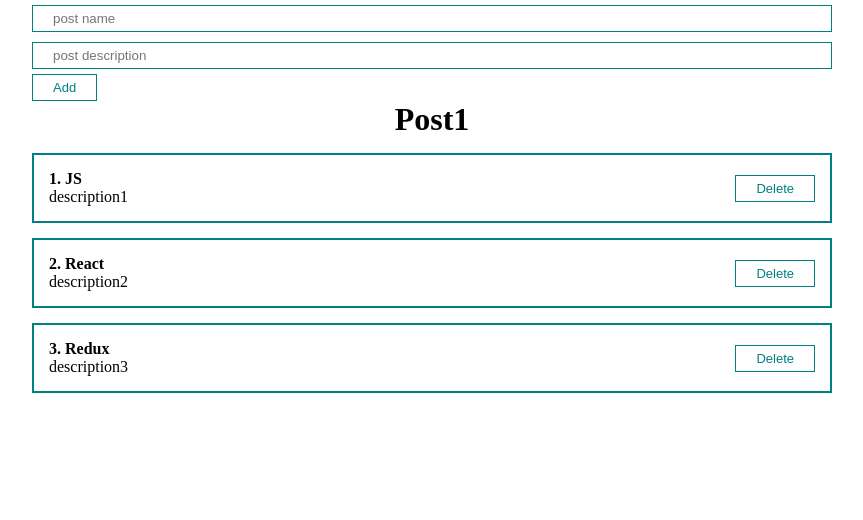
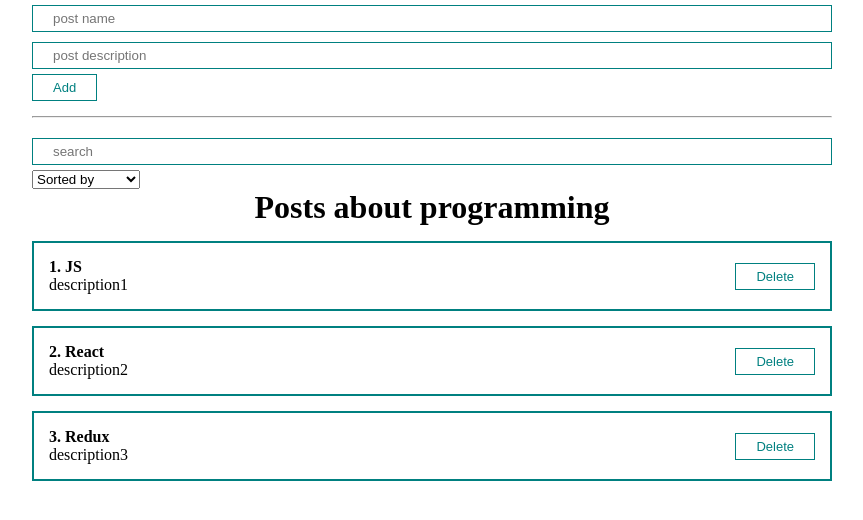
Before and after one commit to 7710407/react-sourcecode, a React (Create React App) app in the folder react-lessons/: page / in a window 1280 px wide. Shown: the top 520 px of the page, without its empty margins (208-1071 px from the left). Built offline with nearby package versions, Linux system fonts and the light colour scheme.

Commit message:
Added myweather and select

```diff
--- a/react-lessons/src/App.js
+++ b/react-lessons/src/App.js
@@ -2,6 +2,8 @@
 import { useState } from "react";
 import PostList from "./components/PostList";
 import PostForm from "./components/PostForm";
+import MySelect from "./UI/select/MySelect";
+import MyInput from "./UI/input/MyInput";
 
 function App() {
   const [posts, setPosts] = useState([
@@ -9,6 +11,19 @@
     { id: 2, title: "React", body: "description2" },
     { id: 3, title: "Redux", body: "description3" },
   ]);
+
+  const [selectedSort, setSelectedSort] = useState("");
+  const [searchQuery, setSearchQuery] = useState("");
+
+  function getSortedPosts() {
+    console.log('sortedPost function worked');
+    if (selectedSort) {
+      return [...posts].sort((a, b) => a[selectedSort].localeCompare(b[selectedSort]));
+    }
+    return posts;
+  }
+
+  const sortedPosts = getSortedPosts()
 
   const createPost = (newPost) => {
     setPosts([...posts, newPost])
@@ -18,11 +33,34 @@
     setPosts(posts.filter((p) => p.id !== post.id))
   }
 
+  const sortPosts = (sort) => {
+    setSelectedSort(sort);
+    // console.log(sort);
+  }
+
   return (
     <div className="App">
       <PostForm cre={createPost} />
+      <hr style={{ margin: "15px 0" }} />
+      <MyInput
+        value={searchQuery}
+        onChange={(e) => setSearchQuery(e.target.value)}
+        placeholder="search"
+      />
+      <MySelect
+        value={selectedSort}
+        onChange={sortPosts}
+        defaultValue='Sorted by'
+        options={[
+          {value: 'title', name: "By Name"},
+          {value: 'body', name: "By Description"}
+        ]}
+      />
       { posts.length !== 0 ? (
-        <PostList remove={removePost} posts={posts} title={"Post1"} />
+        <PostList
+          remove={removePost}
+          posts={sortedPosts}
+          title={"Posts about programming"} />
         )
         :
         (<h1>No posts found</h1>)
--- /dev/null
+++ b/react-lessons/src/UI/select/MySelect.jsx
@@ -0,0 +1,16 @@
+import React from 'react'
+const MySelect = ({options, defaultValue, value, onChange}) => {
+  return (
+      <select value={value} onChange={(event) => onChange(event.target.value)}>
+          <option disabled value="">{defaultValue}</option>
+          {
+            options.map((option) => (
+                <option key={option.value} value={option.value}>{option.name}</option>
+            ))
+          }
+      </select>
+
+    )
+}
+
+export default MySelect;
```
